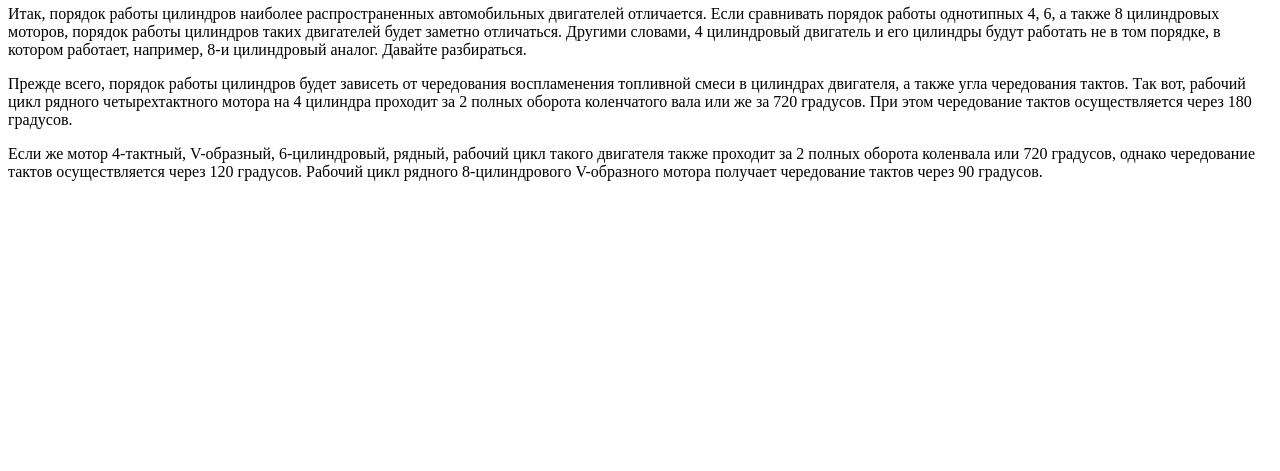
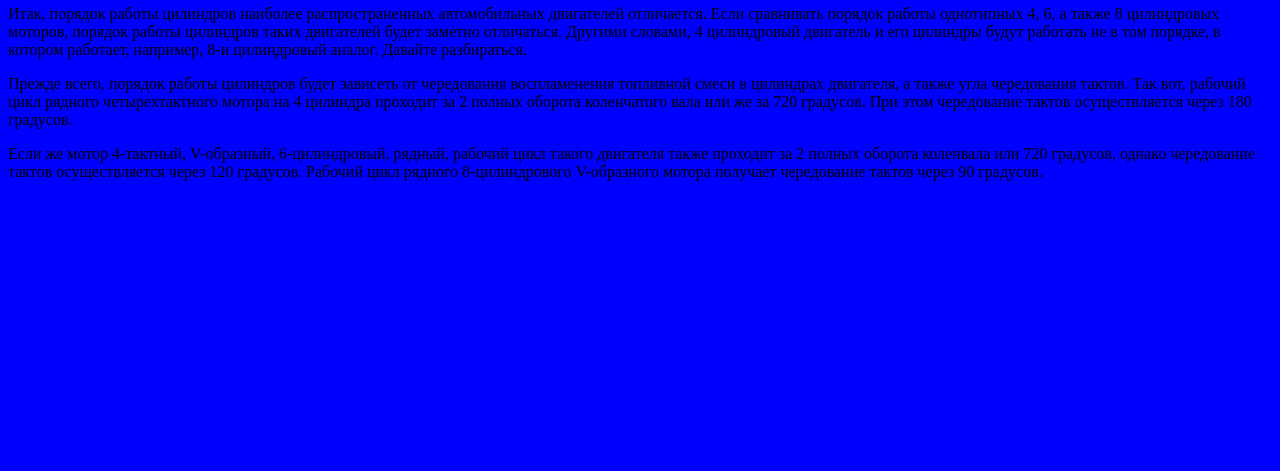
Before and after one commit to MAKSIMKA37PON/CULINDR, a plain HTML site: page index.html in a window 1280 px wide. Shown: the part 329-800 px from the top of the page. Drawn offline with Linux system fonts and the light colour scheme.

Commit message:
Update index.html

```diff
--- a/index.html
+++ b/index.html
@@ -1,6 +1,6 @@
 <html>
     <title> Работа цилиндров двигателя на разных типах моторов </title>
-        <body style="backrount color ">
+        <body style="background-color:#0000ff">
            <img src= "https://st2.depositphotos.com/1001335/10016/i/450/depositphotos_100163338-stock-photo-3d-render-of-v8-engine.jpg" width="250px" height="150px">
            <img src="https://cdn.riastatic.com/photosnew/general/adv_photos/blok-tsylyndrov-mersedes-m113-amg-5-5-kompressor__236619089m.jpg" width="250px" height="150px">
               <header>
```
